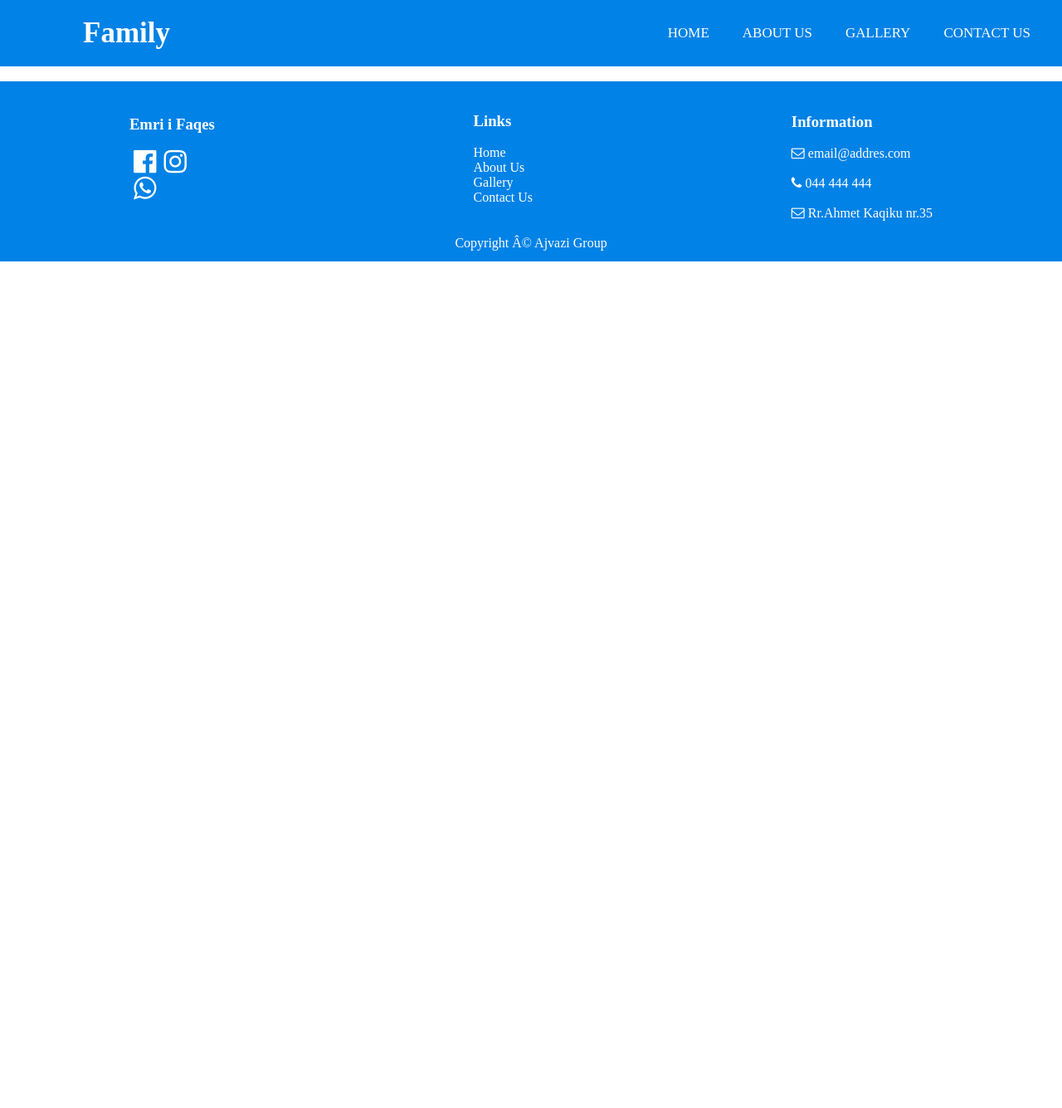
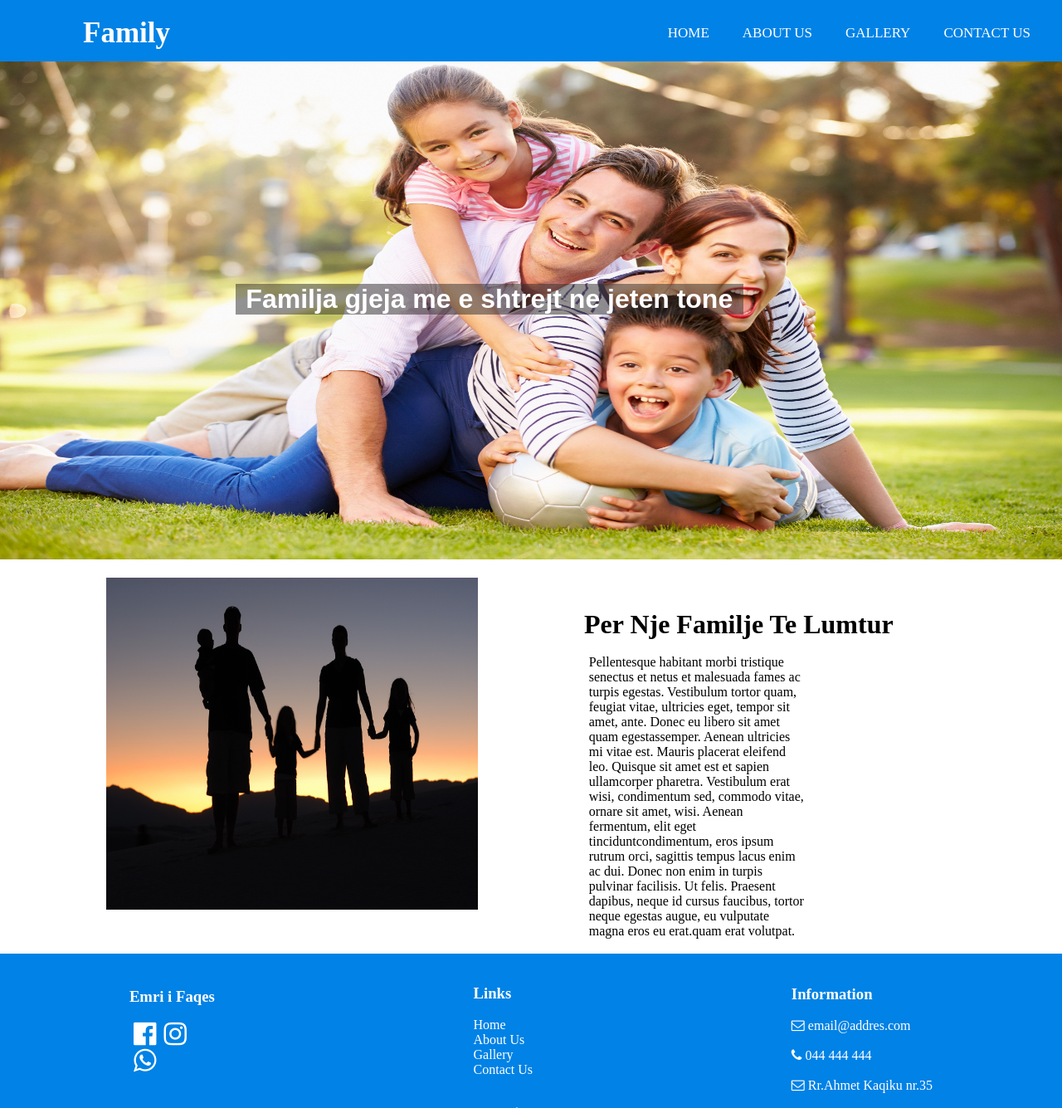
Before and after one commit to ajvazialtin1/java, a PHP site: page / in a window 1280 px wide. Shown: the top 1335 px of the page at 83% size. Before the commit the page ends 315 px from the top, so only its background shows below. Run offline with PHP 8.4, Linux system fonts and the light colour scheme.

Commit message:
krijimi i disa fotove dhe teksteve ne main page

```diff
--- a/css/style.css
+++ b/css/style.css
@@ -9,7 +9,8 @@
     font-style: Serif;
 }
 
-.h32{
+.h32 ul li a{
+ padding:0px;
 
 }
 .h33{
@@ -25,7 +26,50 @@
 .ul1{
     color: white;
 }
+
 .iconh31{
     margin-left: 5%;
     color: white;
 }
+
+.imgmain{
+    position: relative;
+    font-family: Arial;
+}
+
+.foto1{
+    width: 100%;
+    height: 600px;
+    margin-top: -0.5%;
+}
+.h1foto1{
+position: absolute;
+bottom: 50%;
+right: 30%;
+justify-content: center;
+background: rgba(44, 43, 43, 0.5);
+color: white;
+padding-right: 1%;
+padding-left: 1%;
+
+}
+
+.hapi{
+    display: flex;
+}
+
+.foto2{
+    width: 35%;
+    height: 400px;
+    margin-left: 10%;
+}
+
+.hapi2{
+    flex-direction: column;
+    margin-left: 10%;
+    margin-top: 3%;
+}
+.p1{
+    width: 45%;
+    margin-left: 1%;
+}
--- a/index.html
+++ b/index.html
@@ -21,10 +21,27 @@
  	 </ul>
 </nav>
 
- <br>
+	<div class="imgmain">
+		<img src="img/family1.jpg" class="foto1">
+	<div class="h1foto1">
+		<h1>Familja gjeja me e shtrejt ne jeten tone</h1>
+	</div>
+	</div>
+
+<br>
+
+   <div class="hapi">
+	<img class="foto2" src="img/fotoja1.jpg" alt="photo">
+
+	<div class="hapi2">
+	<h1 class="h11" >Per Nje Familje Te Lumtur</h1>
+	<br>
+	<p class="p1">Pellentesque habitant morbi tristique senectus et netus et malesuada fames ac turpis egestas. Vestibulum tortor quam, feugiat vitae, ultricies eget, tempor sit amet, ante. Donec eu libero sit amet quam egestassemper. Aenean ultricies mi vitae est. Mauris placerat eleifend leo. Quisque sit amet est et sapien ullamcorper pharetra. Vestibulum erat wisi, condimentum sed, commodo vitae, ornare sit amet, wisi. Aenean fermentum, elit eget tinciduntcondimentum, eros ipsum rutrum orci, sagittis tempus lacus enim ac dui. Donec non enim in turpis pulvinar facilisis. Ut felis. Praesent dapibus, neque id cursus faucibus, tortor neque egestas augue, eu vulputate magna eros eu erat.quam erat volutpat.</p>
+	</div>
+</div>
+<br>
 
  <footer>
-
 	<div class="footer">
 		<div class="row">
 			<div class="h31">
```
Also changed, not shown: img/family1.jpg (added), img/fotoja1.jpg (added).
